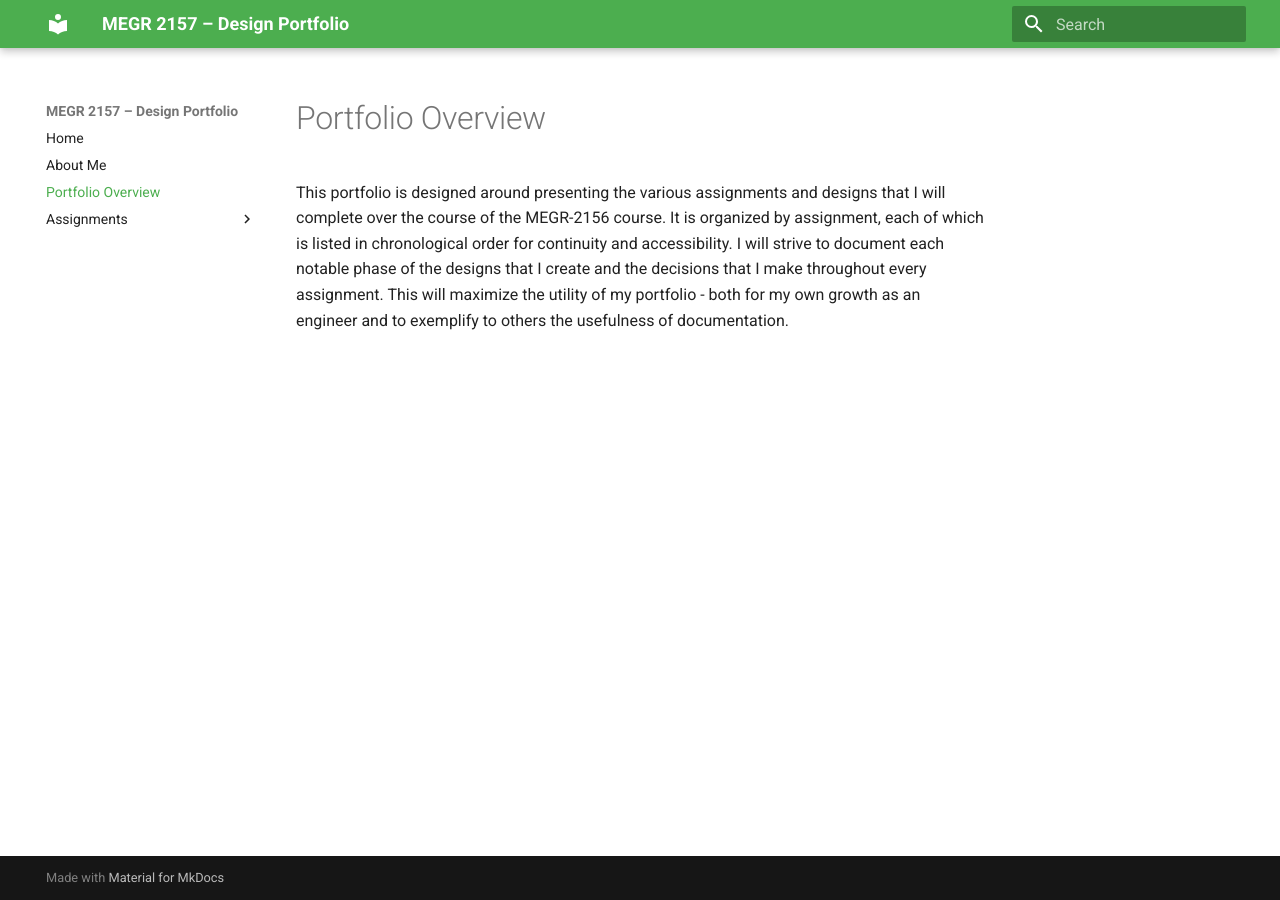
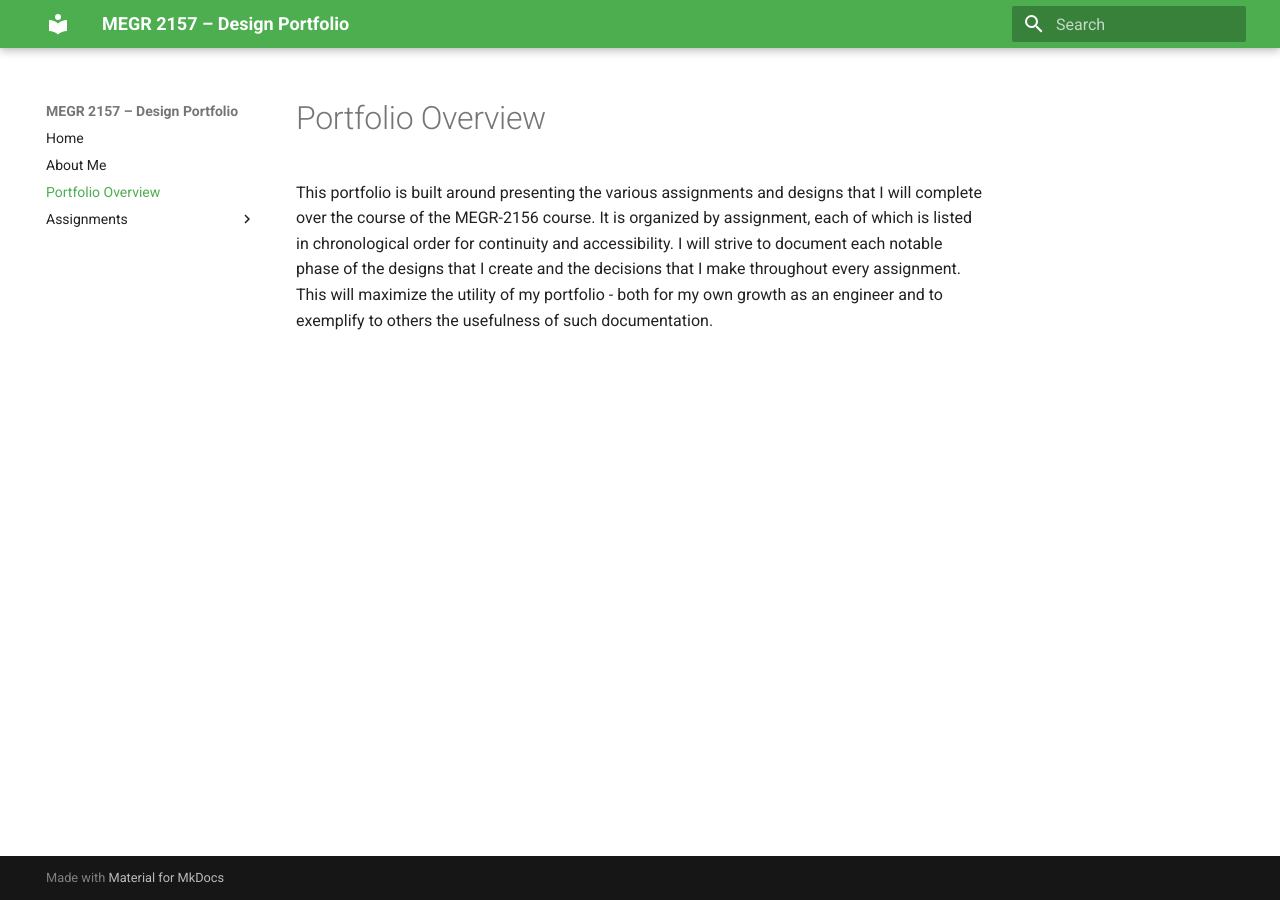
Before and after one commit to Mlikhtenbaum/-megr-2157-design-portfolio, an MkDocs documentation site: the page built from docs/portfolio-overview.md, in a window 1280 px wide. Built offline with MkDocs 1.6.1 and Material for MkDocs 9.7.7, drawn with Linux system fonts in a browser that asks for light colours.

Commit message:
Revise introduction for clarity and consistency

```diff
--- a/docs/portfolio-overview.md
+++ b/docs/portfolio-overview.md
@@ -1,3 +1,3 @@
 # Portfolio Overview
 
-This portfolio is designed around presenting the various assignments and designs that I will complete over the course of the MEGR-2156 course. It is organized by assignment, each of which is listed in chronological order for continuity and accessibility. I will strive to document each notable phase of the designs that I create and the decisions that I make throughout every assignment. This will maximize the utility of my portfolio - both for my own growth as an engineer and to exemplify to others the usefulness of documentation.
+This portfolio is built around presenting the various assignments and designs that I will complete over the course of the MEGR-2156 course. It is organized by assignment, each of which is listed in chronological order for continuity and accessibility. I will strive to document each notable phase of the designs that I create and the decisions that I make throughout every assignment. This will maximize the utility of my portfolio - both for my own growth as an engineer and to exemplify to others the usefulness of such documentation.
```
